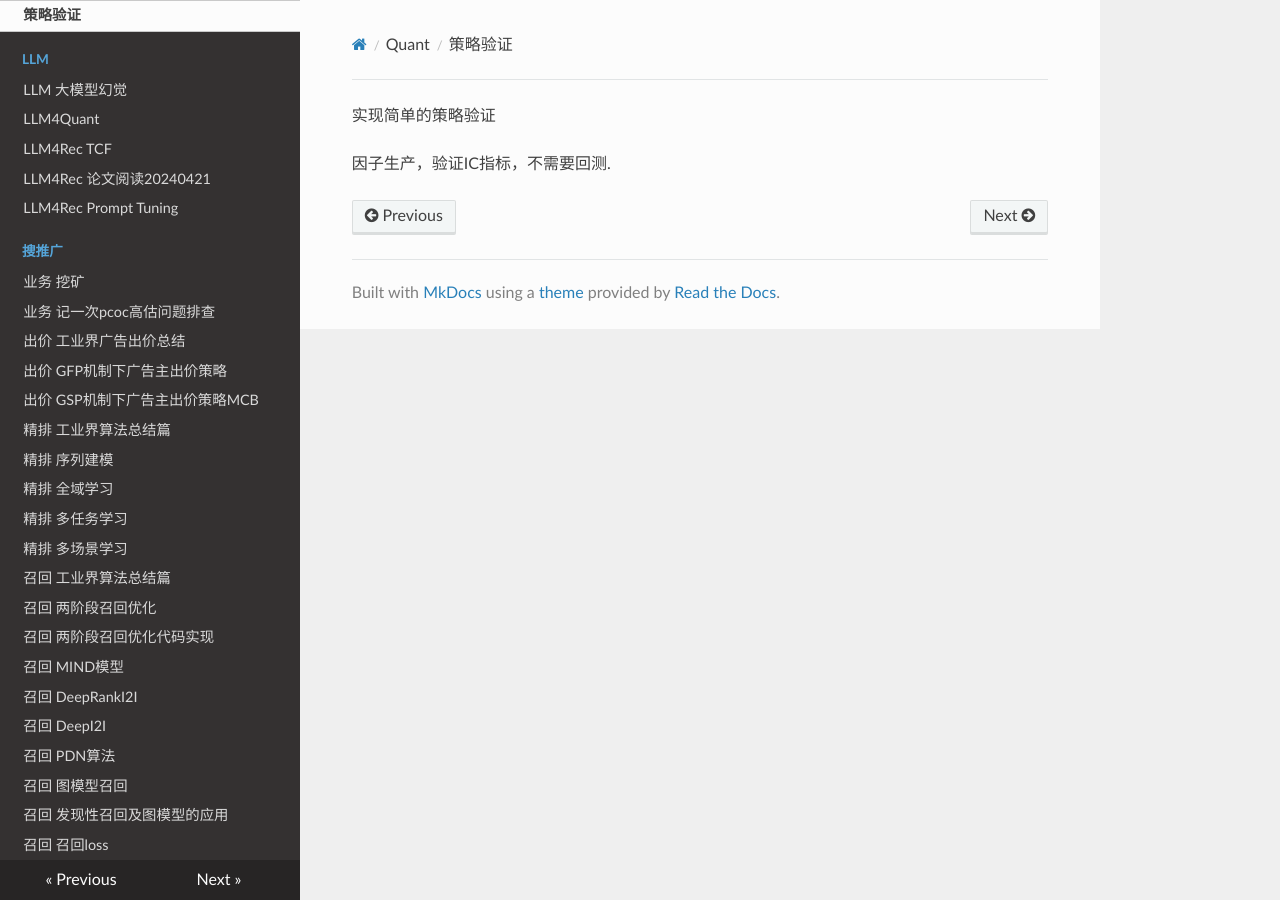
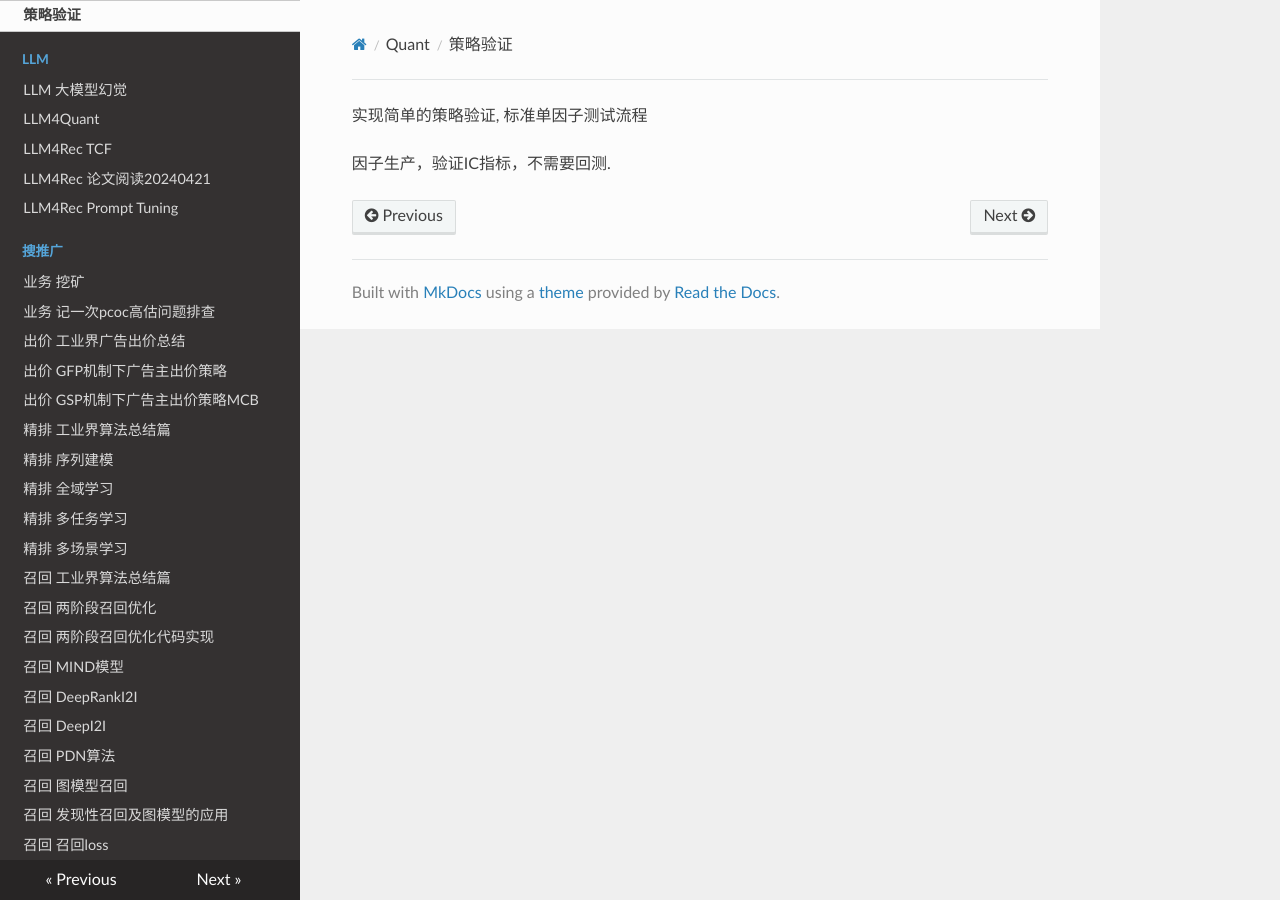
Before and after one commit to MatthewZhuang/guomianzhuang-personal-site, an MkDocs documentation site: the page built from docs/Quant/策略验证.md, in a window 1280 px wide. Built offline with MkDocs 1.6.1, drawn with Linux system fonts in a browser that asks for light colours; nearby versions of some CDN libraries.

Commit message:
update 0504

```diff
--- a/docs/Quant/策略验证.md
+++ b/docs/Quant/策略验证.md
@@ -1,3 +1,3 @@
-实现简单的策略验证
+实现简单的策略验证, 标准单因子测试流程
 
 因子生产，验证IC指标，不需要回测.
```
